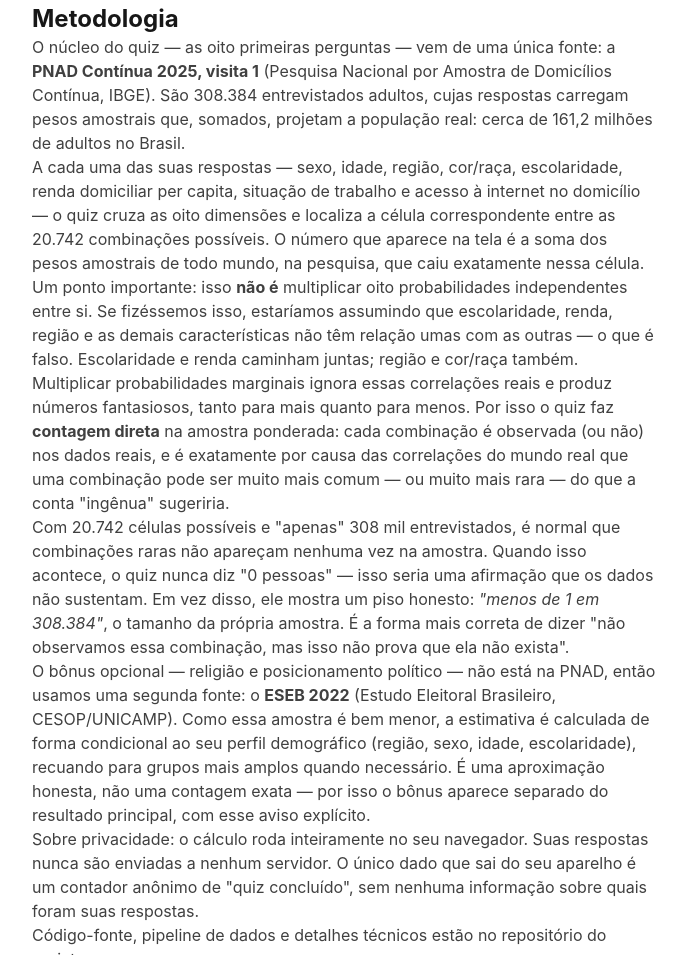
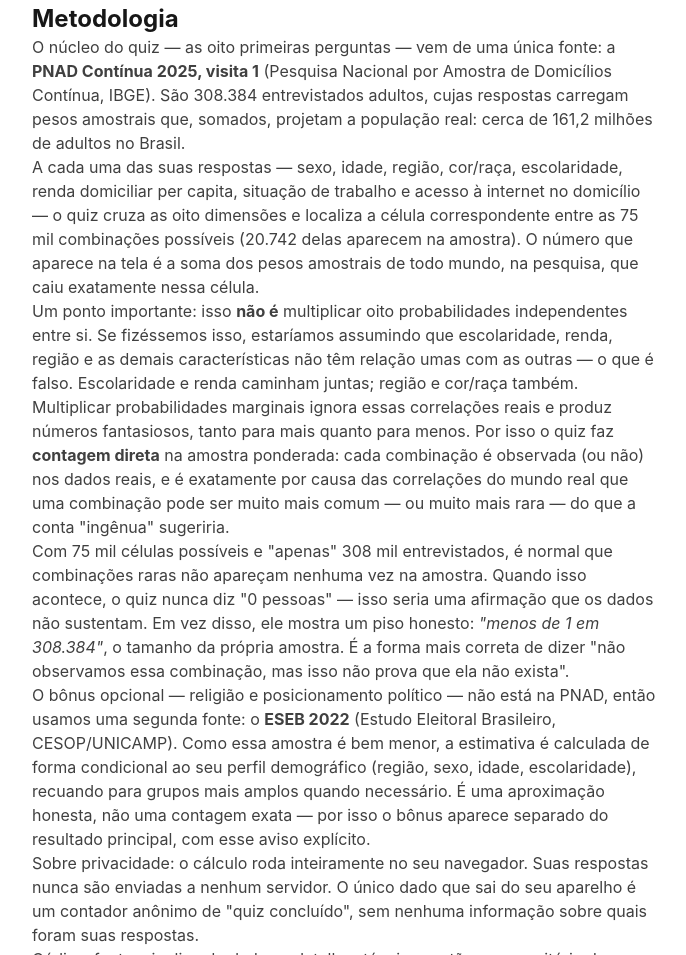
Before and after one commit to valdirmoura/mais-estranho-do-que-voce-pensa, an Astro site in the folder site/: page / in a window 1280 px wide. Shown: the part 814-1769 px from the top of the page, without its empty margins (296-982 px from the left). Built offline with nearby package versions, Linux system fonts and the light colour scheme; Astro itself is replaced by a stand-in of ours.

Commit message:
fix: corrigir número de combinações possíveis (75 mil, não 20.742)
O texto descrevia incorretamente 20.742 como o número de combinações
possíveis. Na verdade, 20.742 é o número observado na amostra, enquanto
75 mil (2×6×5×5×5×5×5×2) é o número de combinações possíveis. Atualizar
a metodologia para deixar isso claro.

Co-Authored-By: Claude Fable 5 <noreply@anthropic.com>

```diff
--- a/site/src/pages/index.astro
+++ b/site/src/pages/index.astro
@@ -73,8 +73,8 @@ const url = "https://site-kappa-one-5q7jzjfra0.vercel.app/";
         A cada uma das suas respostas — sexo, idade, região, cor/raça,
         escolaridade, renda domiciliar per capita, situação de trabalho e
         acesso à internet no domicílio — o quiz cruza as oito dimensões e
-        localiza a célula correspondente entre as 20.742 combinações
-        possíveis. O número que aparece na tela é a soma dos pesos amostrais
+        localiza a célula correspondente entre as 75 mil combinações possíveis
+        (20.742 delas aparecem na amostra). O número que aparece na tela é a soma dos pesos amostrais
         de todo mundo, na pesquisa, que caiu exatamente nessa célula.
       </p>
       <p>
@@ -92,7 +92,7 @@ const url = "https://site-kappa-one-5q7jzjfra0.vercel.app/";
         conta "ingênua" sugeriria.
       </p>
       <p>
-        Com 20.742 células possíveis e "apenas" 308 mil entrevistados, é
+        Com 75 mil células possíveis e "apenas" 308 mil entrevistados, é
         normal que combinações raras não apareçam nenhuma vez na amostra.
         Quando isso acontece, o quiz nunca diz "0 pessoas" — isso seria uma
         afirmação que os dados não sustentam. Em vez disso, ele mostra um
```
